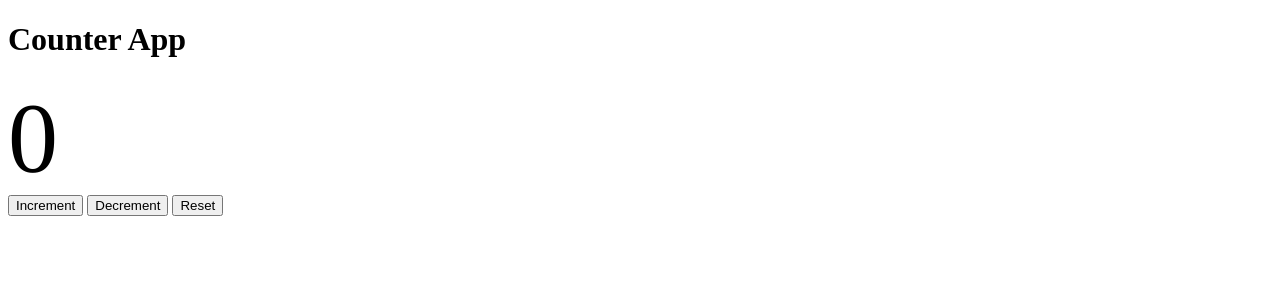
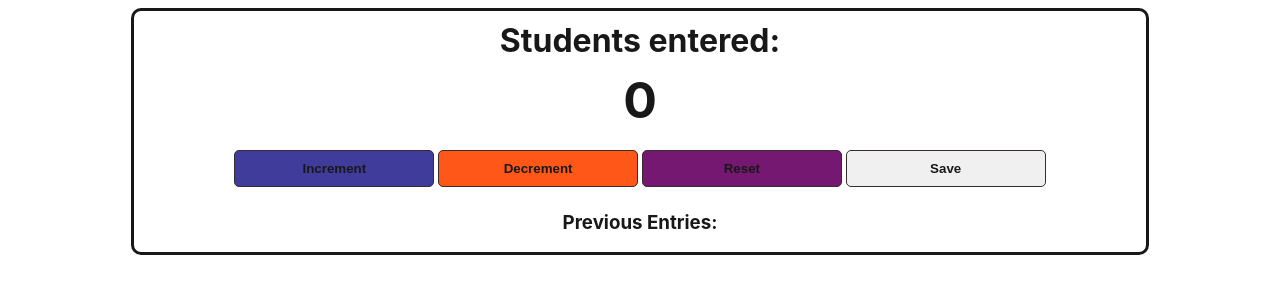
Before and after one commit to TerryT1/Counter-App, a plain HTML site: page index.html in a window 1280 px wide. Drawn offline with Linux system fonts and the light colour scheme.

Commit message:
Update index.html

```diff
--- a/index.html
+++ b/index.html
@@ -1,39 +1,22 @@
 <!DOCTYPE html>
 <html>
 <head>
-  <style>
-    #count {
-      font-size: 100px;
-    }
-  </style>
+  <link rel="stylesheet" href="style.css">
 </head>
 <body>
-    <h1>Counter App</h1>
-  <div>
-    <div id="count">0</div>
-    <button onclick="increment()">Increment</button>
-    <button onclick="decrement()">Decrement</button>
-    <button onclick= "reset()">Reset</button>
+  <div class="container">
+    <h1>Students entered: </h1>
+    <h2 id="count-el">0</h2>
+    <div>
+      <button id="increment-btn" onclick="increment()">Increment</button>
+      <button id="decrement-btn" onclick="decrement()">Decrement</button>
+      <button id="reset-btn" onclick="reset()">Reset</button>
+      <button id="save-btn" onclick="save()">Save</button>
+    </div>
+    <h3>Previous Entries:</h3>
+    <p id="entries-el"></p>
   </div>
 
-  <script>
-    let count = 0;
-    function increment() {
-      count++;
-      document.getElementById("count").textContent = count;
-    }
-
-    function decrement() {
-        if (count > 0) {
-            count--;
-        }
-      document.getElementById("count").textContent = count;
-    }
-
-    function reset() {
-        count = 0;
-        document.getElementById("count").textContent = count;
-    }
-  </script>
+  <script src="index.js"></script>
 </body>
 </html>
```
